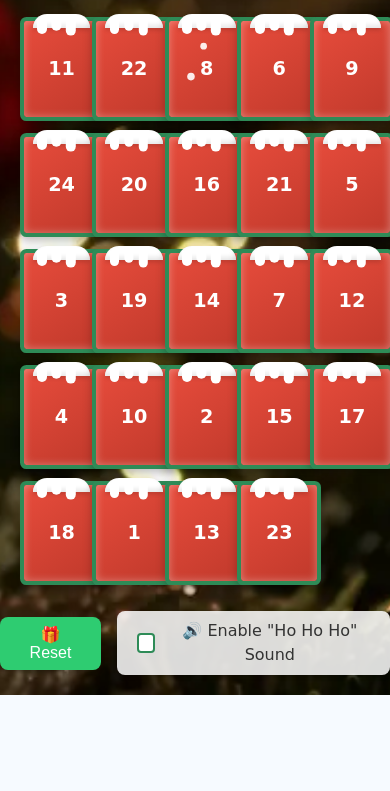
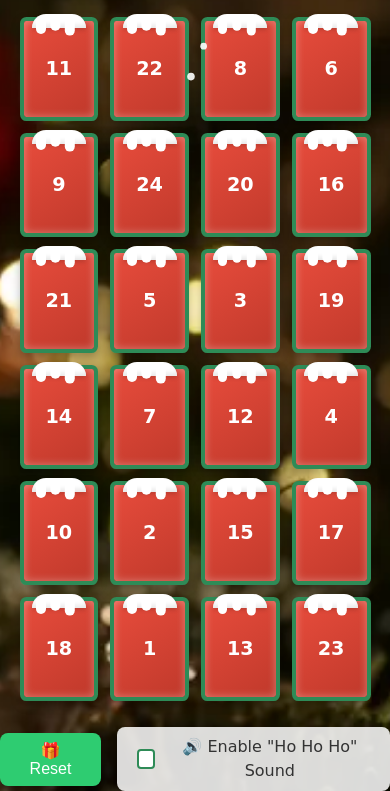
Before and after one commit to HenniePenny/adventCalendar2025, a plain HTML site: page index.html in a window 390 px wide. Shown: the part 149-940 px from the top of the page. Before the commit the page ends 844 px from the top, so only its background shows below. Drawn offline with Linux system fonts and the light colour scheme; a web font is replaced by a local one.

Commit message:
Fix doors overlapping on narrow phones
Below 480px, each door's minimum width plus its padding and border
was wider than its grid cell, so doors overlapped their neighbors and
the page scrolled sideways (for example on a 390px-wide iPhone).

Phones now get four equal columns (a 4 x 6 grid) and doors may shrink
to fit them. Layouts from 480px up are unchanged.

Co-Authored-By: Claude Opus 5.5 <noreply@anthropic.com>

```diff
--- a/styles.css
+++ b/styles.css
@@ -219,6 +219,15 @@ body.touch-device .door.opened {
 }
 
 /* Responsive grid tuning */
+
+/* Phones: four equal columns. Without this, the doors' minimum
+   width (plus padding and border) is wider than their grid cells,
+   so doors overlap and the page scrolls sideways. */
+@media (max-width: 29.99rem) { /* below 480px */
+  #calendar { grid-template-columns: repeat(4, minmax(0, 1fr)); }
+  .door { min-width: 0; }
+}
+
 @media (min-width: 30rem) { /* 480px */
   #calendar { max-width: 28rem; gap: 1.5rem; }
   .door { min-height: 5.5rem; font-size: 1.3rem; }
```
